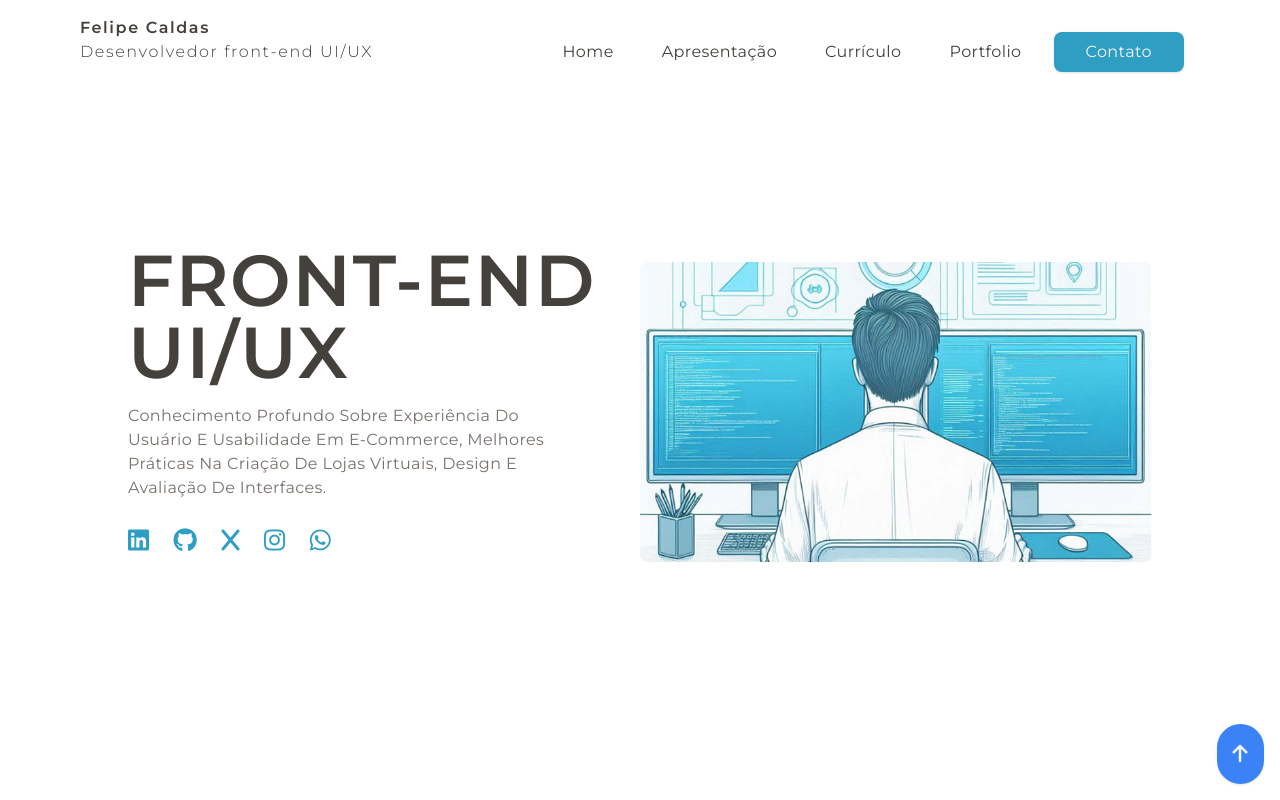
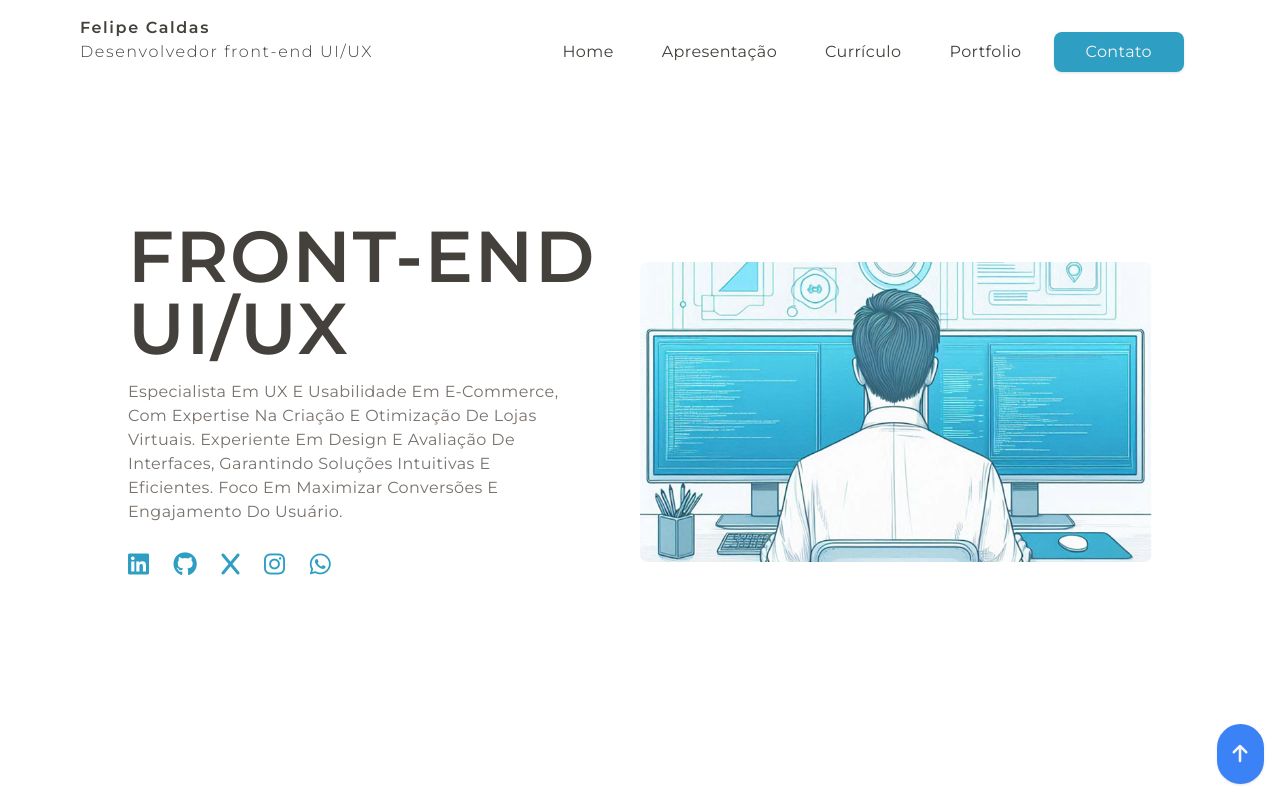
Before and after one commit to felipecm37/port2025, a Vue app: page / in a window 1280 px wide. Shown: the top 800 px of the page. Built offline with nearby package versions, Linux system fonts and the light colour scheme.

Commit message:
Add files via upload

```diff
--- a/src/sections/MainSection.vue
+++ b/src/sections/MainSection.vue
@@ -8,9 +8,9 @@
 				front-end UI/UX
 			</h3>
 			<p class="capitalize text-stone-500 max-w-md mx-auto md:mx-0">
-				Conhecimento profundo sobre experiência do usuário e usabilidade em e-commerce, melhores práticas na
-				criação de lojas virtuais, design e avaliação de interfaces.
-			</p>
+				Especialista em UX e usabilidade em e-commerce, com expertise na criação e otimização de lojas virtuais.
+				Experiente em design e avaliação de interfaces, garantindo soluções intuitivas e eficientes. Foco em
+				maximizar conversões e engajamento do usuário. </p>
 			<!-- Main text end -->
 
 			<!-- Social links start -->
```
